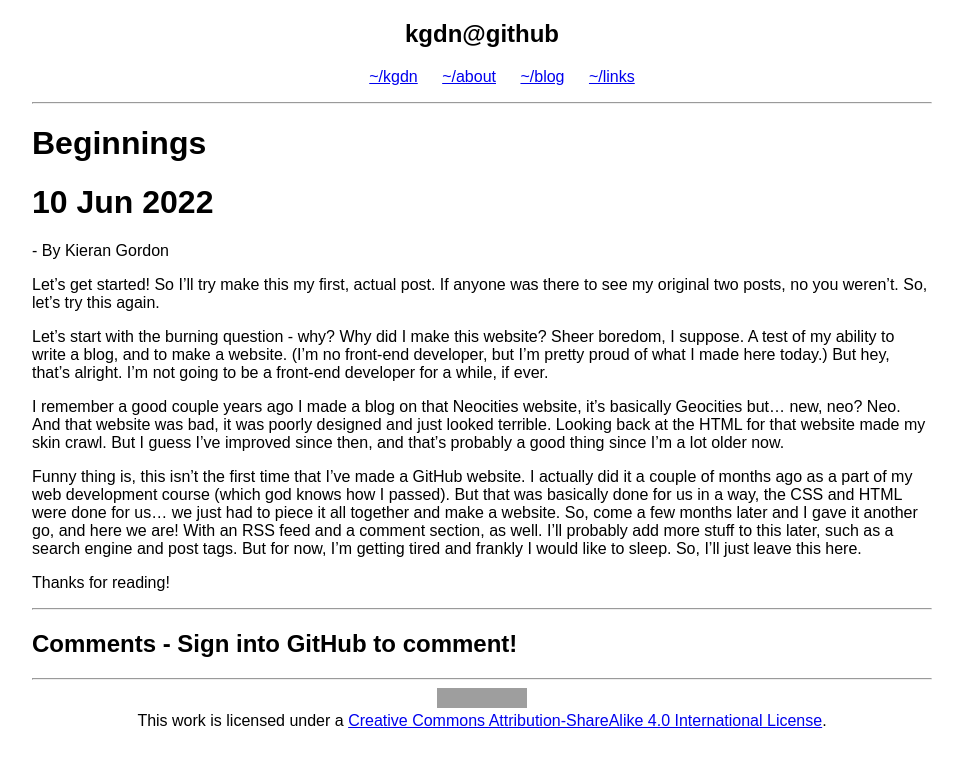
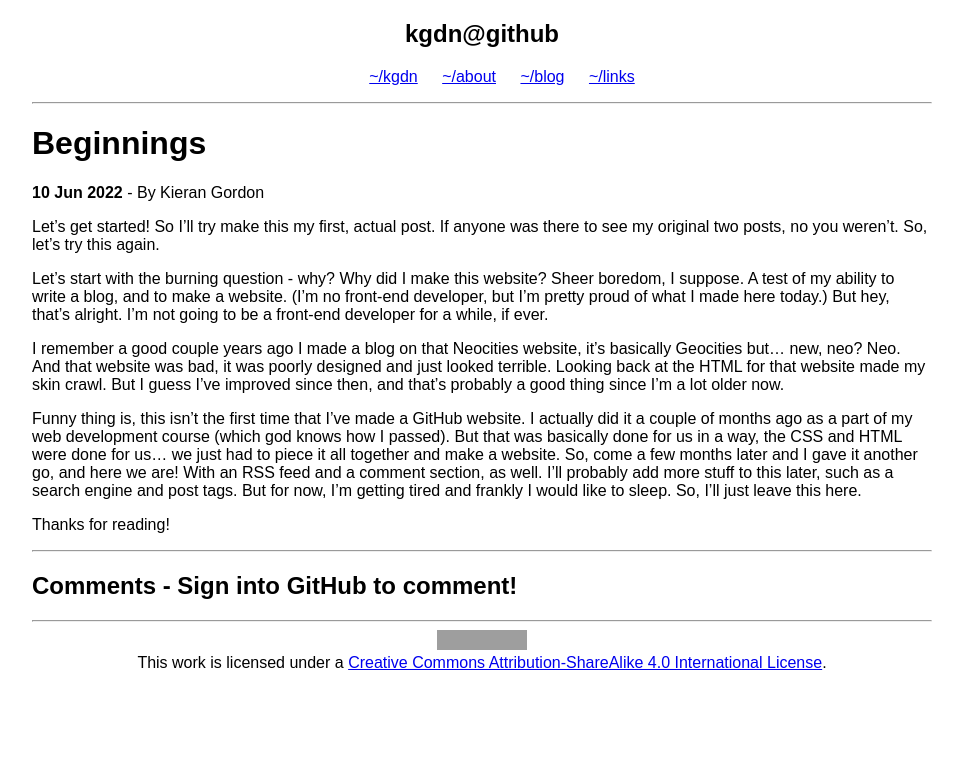
Before and after one commit to kgdn/kgdn.github.io, a Jekyll site: the page built from _posts/2022-06-10-beginnings.md, in a window 1280 px wide. Shown: the top 767 px of the page, without its empty margins (158-1121 px from the left). Built offline with Jekyll 4.4.1, drawn with Linux system fonts in a browser that asks for light colours; comment, search, counter and statistics services are not loaded; grey boxes are pictures that could not be loaded.

Commit message:
Replace h1 with b for post.html

```diff
--- a/_layouts/post.html
+++ b/_layouts/post.html
@@ -1,7 +1,7 @@
 ---
 layout: default
 ---
-<p class="meta"><h1>{{ page.date | date_to_string }}</h1> - By {{ page.author }}</p>
+<p class="meta"><b>{{ page.date | date_to_string }}</b> - By {{ page.author }}</p>
 <div class="post">
 {{ content }}
 {% include utterances.html %}
```
